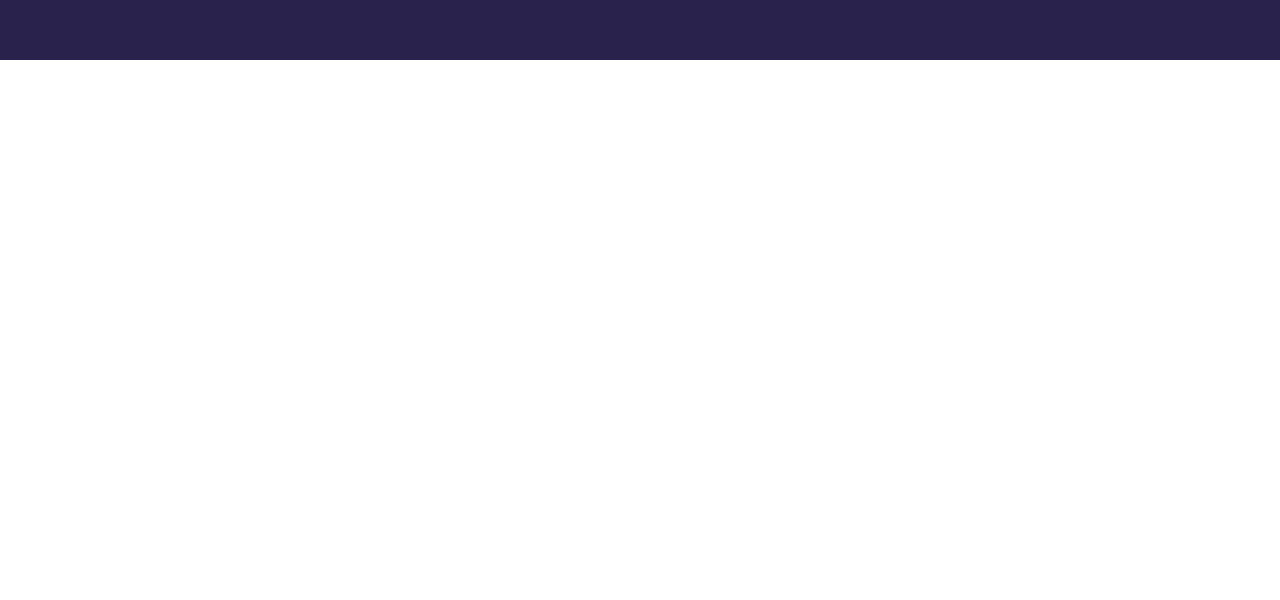
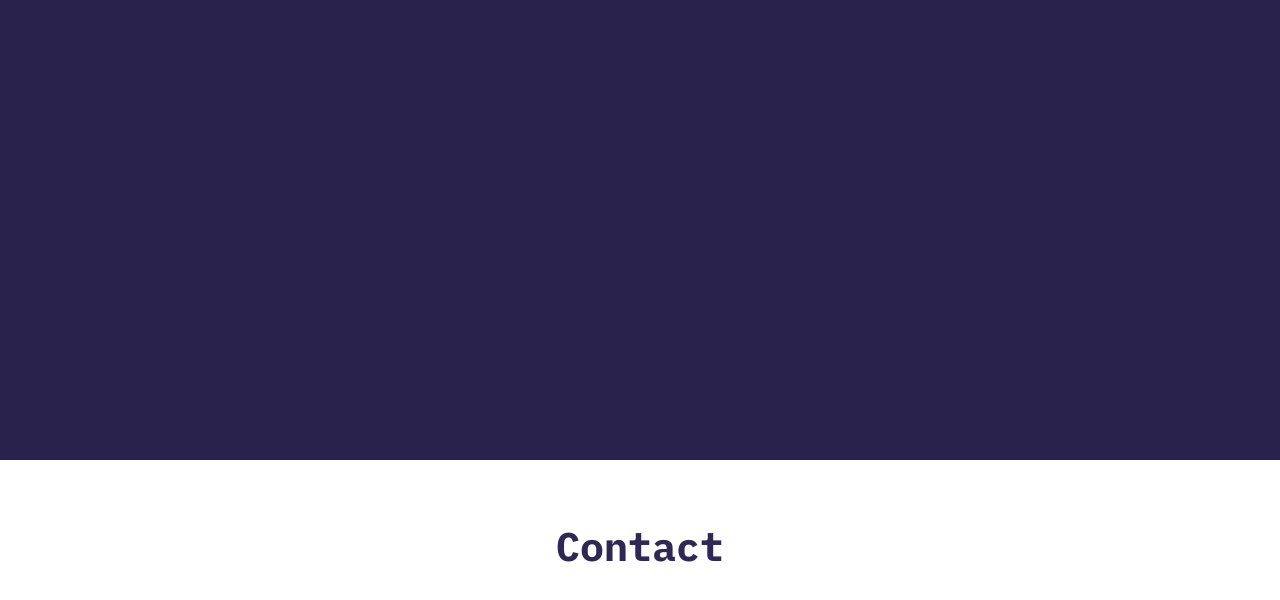
Before and after one commit to rquiroz32/Portfolio_V1, a React (Create React App) app in the folder client/: page / in a window 1280 px wide. Shown: the part 2084-2684 px from the top of the page. Built offline with nearby package versions, Linux system fonts and the light colour scheme.

Commit message:
added title for contact section, updated section heights to fall more in-line with my original design

```diff
--- a/client/src/Components/Contact/Contact.css
+++ b/client/src/Components/Contact/Contact.css
@@ -2,3 +2,13 @@
     background-color: white;
     height: 90vh;
 }
+
+.contactTitle{
+    color: #2f2855;
+    text-align: center;
+    font-family: 'IBM Plex Mono', monospace;
+    font-size: 2.5rem;
+    padding-top: 1.5em;
+    padding-bottom: .5em;
+
+}
--- a/client/src/Components/Contact/Contact.js
+++ b/client/src/Components/Contact/Contact.js
@@ -5,7 +5,9 @@
 
     render() {
         return(
-            <section className='section-Contact'></section>
+            <section className='section-Contact'>
+                <h1 className='contactTitle'>Contact</h1>
+            </section>
         )
     }
 }
--- a/client/src/Components/Footer/Footer.css
+++ b/client/src/Components/Footer/Footer.css
@@ -1,5 +1,5 @@
 .section-Footer{
     background-color: #29224C;
-    height: 40vh;
+    height: 20vh;
     width: 100vw;
 }
--- a/client/src/Components/Hero/Hero.css
+++ b/client/src/Components/Hero/Hero.css
@@ -84,5 +84,5 @@
   width: 25vw;
   height: 5em;
   max-width: 500px;
-
+  margin: 1rem 0;
 }
--- a/client/src/Components/Portfolio/Portfolio.css
+++ b/client/src/Components/Portfolio/Portfolio.css
@@ -1,6 +1,6 @@
 .section-Portfolio{
     background-color: #29224C;
-    height: 100vh;
+    height: 150vh;
     width: 100vw;
 }
 
```
